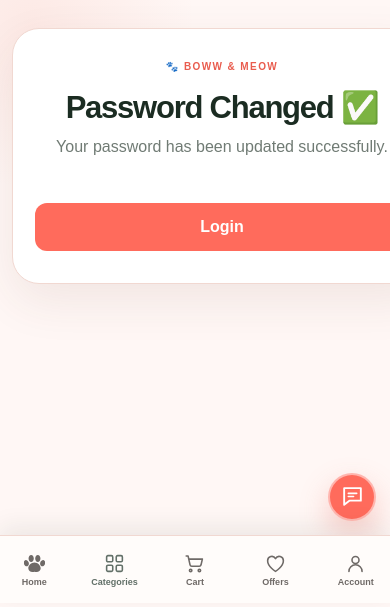
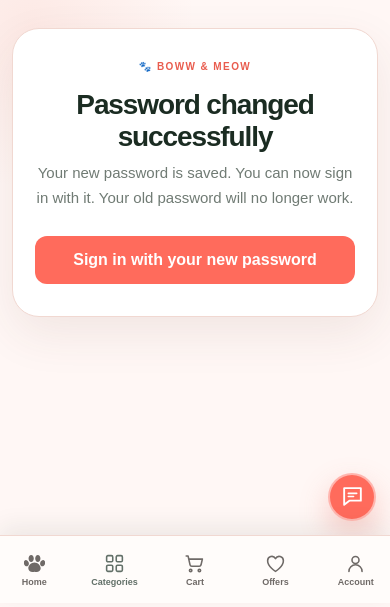
Before and after one commit to hunkeyvortex/bows-and-meows, a Django app: page /password-reset/complete/ in a window 390 px wide. Shown: the part 241-848 px from the top of the page. Run offline with Django 5.2, Linux system fonts and the light colour scheme.

Commit message:
Fix mobile password reset layouts and verify success feedback

```diff
--- a/store/templates/store/includes/flow_theme.html
+++ b/store/templates/store/includes/flow_theme.html
@@ -1,12 +1,23 @@
 {% load static %}<link rel="stylesheet" href="{% static 'store/flow-theme.css' %}?v=20260909-1">
 <style>
-.account-page .success-card,.success-page .success-card {
+.account-page .auth-card,.account-page .address-form,.account-page .success-card,.success-page .success-card {
     box-sizing:border-box;
     width:100%;
     min-width:0;
 }
-.account-page .success-card h1,.success-page .success-card h1 {
+.account-page .auth-card h1,.account-page .success-card h1,.success-page .success-card h1 {
     overflow-wrap:break-word;
     line-height:1.15;
 }
+.account-page .auth-card { overflow-wrap:anywhere; }
+.account-page .auth-card input { box-sizing:border-box; min-width:0; max-width:100%; font-size:16px; }
+.account-page .auth-card .errorlist { padding:12px 12px 12px 28px; border-radius:10px; background:#fff0ed; color:#93443c; text-align:left; }
+.account-page .auth-card .helptext { display:block; font-size:13px; line-height:1.5; text-align:left; }
+.account-page .auth-card .helptext ul { padding-left:20px; }
+.account-page .auth-card a.product-detail-cart { display:flex; align-items:center; justify-content:center; box-sizing:border-box; padding:14px; text-decoration:none; }
+.password-reset-status:focus { outline:none; }
+@media(max-width:480px) {
+    .account-page .auth-card h1 { font-size:28px!important; }
+    .account-page .auth-card p { font-size:15px; }
+}
 </style>
--- a/store/templates/store/password_reset.html
+++ b/store/templates/store/password_reset.html
@@ -20,6 +20,8 @@ Reset Password | Boww & Meow
 
             {% csrf_token %}
 
+            {{ form.non_field_errors }}
+            {{ form.email.errors }}
             {{ form.email.label_tag }}
             {{ form.email }}
 
--- a/store/templates/store/password_reset_complete.html
+++ b/store/templates/store/password_reset_complete.html
@@ -6,21 +6,23 @@
 
     <div class="auth-card">
 
-        <h1>Password Changed ✅</h1>
+        <h1 class="password-reset-status" tabindex="-1" role="status">Password changed successfully</h1>
 
         <p>
-            Your password has been updated successfully.
+            Your new password is saved. You can now sign in with it. Your old password will no longer work.
         </p>
 
         <a
             href="{% url 'login' %}"
             class="product-detail-cart"
         >
-            Login
+            Sign in with your new password
         </a>
 
     </div>
 
 </section>
 
-{% include "store/includes/flow_theme.html" %}{% endblock %}
+{% include "store/includes/flow_theme.html" %}
+<script>document.querySelector('.password-reset-status').focus();</script>
+{% endblock %}
--- a/store/templates/store/password_reset_confirm.html
+++ b/store/templates/store/password_reset_confirm.html
@@ -30,6 +30,7 @@
             <p>
                 This password reset link is invalid or has expired.
             </p>
+            <a href="{% url 'password_reset' %}" class="product-detail-cart">Request a new reset link</a>
 
         {% endif %}
 
```
Also changed, not shown: store/test_password_reset_flow.py (added, +32 -0 lines).
